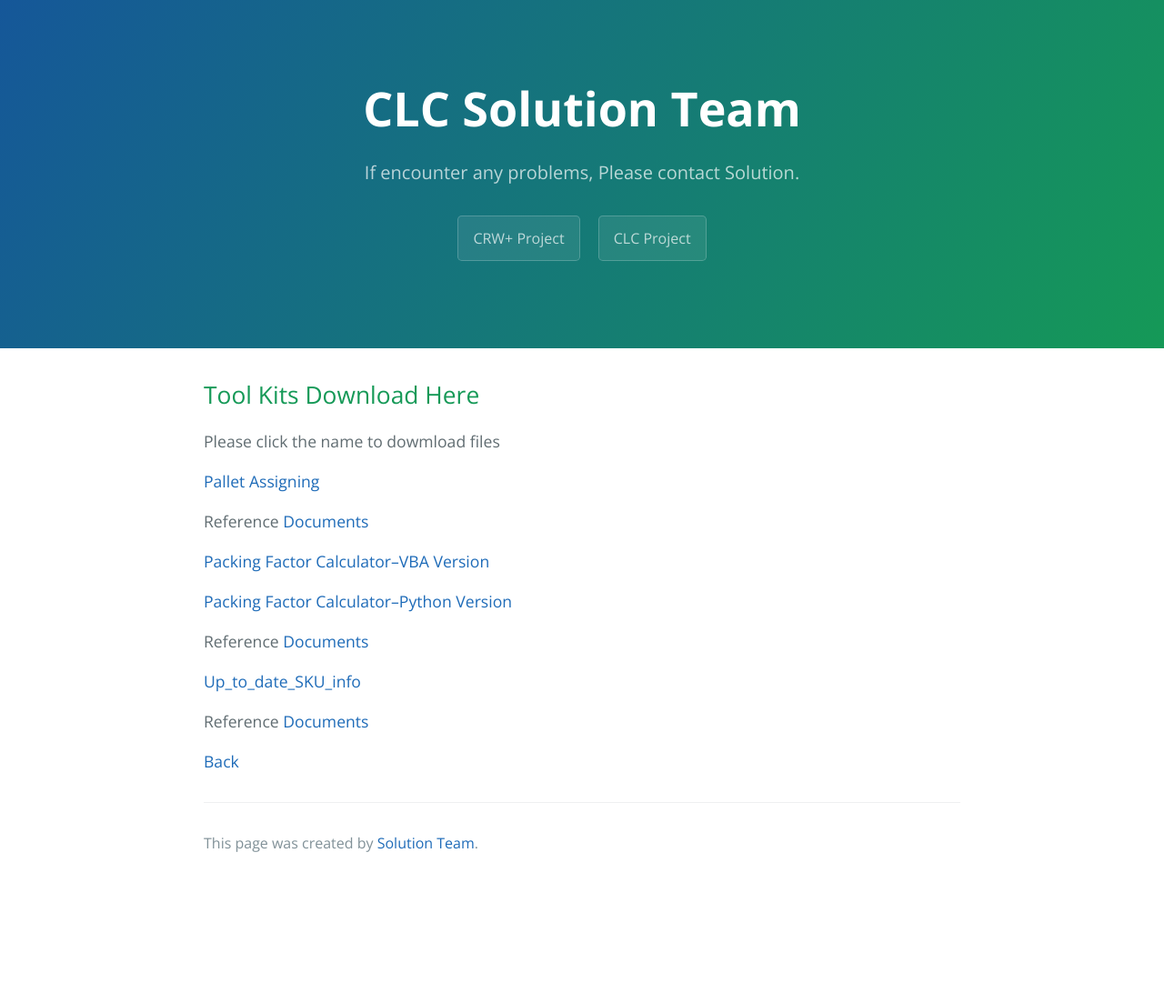
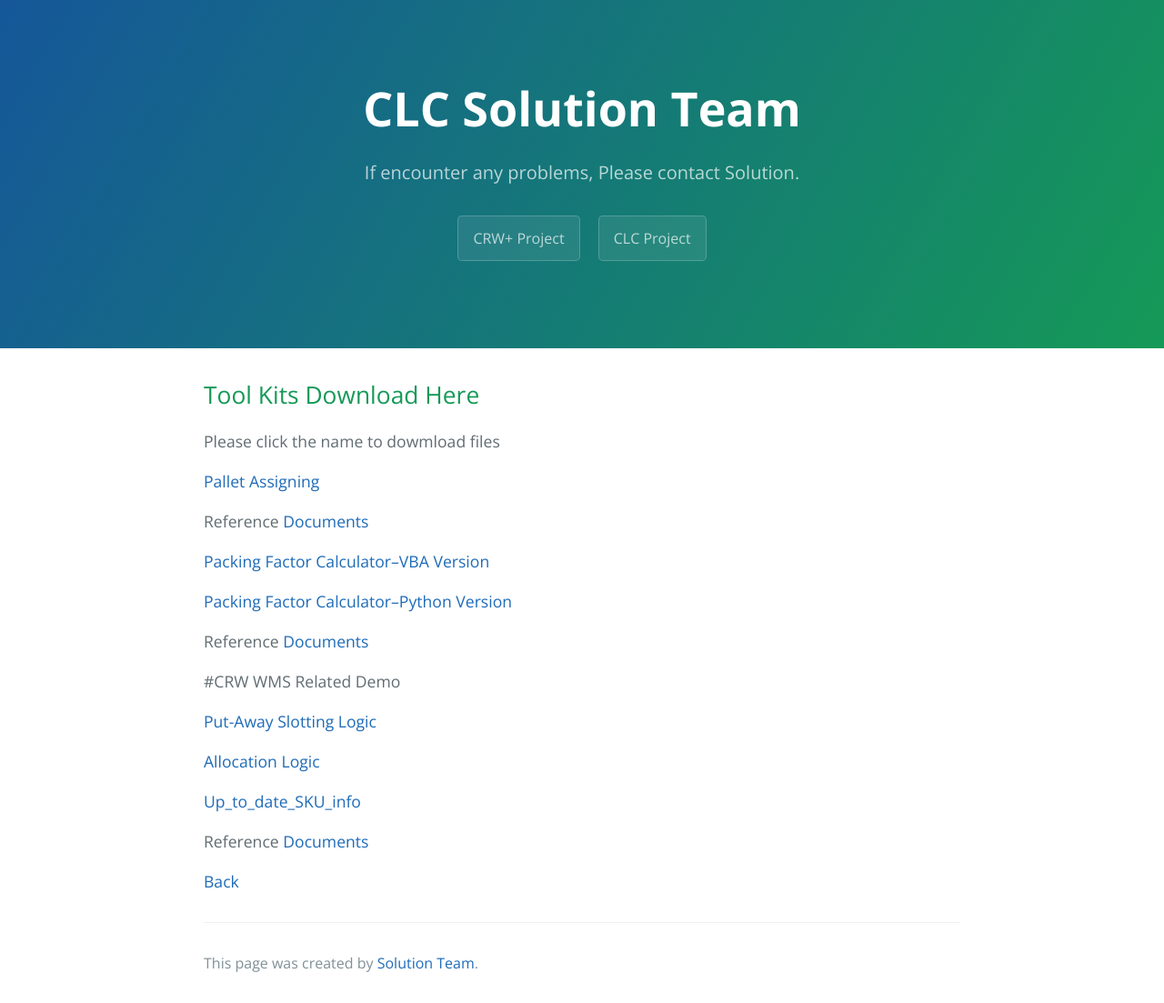
Before and after one commit to Lordbread/Lordbread.github.io, a Jekyll site: the page built from crw_page.md, in a window 1280 px wide. Shown: the whole page at 91% size. Built offline with Jekyll 4.4.1, drawn with Linux system fonts in a browser that asks for light colours; our own code applies the rules of GitHub Pages for plain Markdown files; before the commit the page ends 971 px from its top, so only the background shows below that.

Commit message:
Update crw_page.md

```diff
--- a/crw_page.md
+++ b/crw_page.md
@@ -15,6 +15,12 @@ Reference [Documents](/tools/RSO收货工具使用说明.docx)
 
 Reference [Documents]()
 
+#CRW WMS Related Demo
+
+[Put-Away Slotting Logic](/tools/test.xlsm)
+
+[Allocation Logic](/tools/Allocation.xlsm)
+
 [Up_to_date_SKU_info]()
 
 Reference [Documents]()
```
